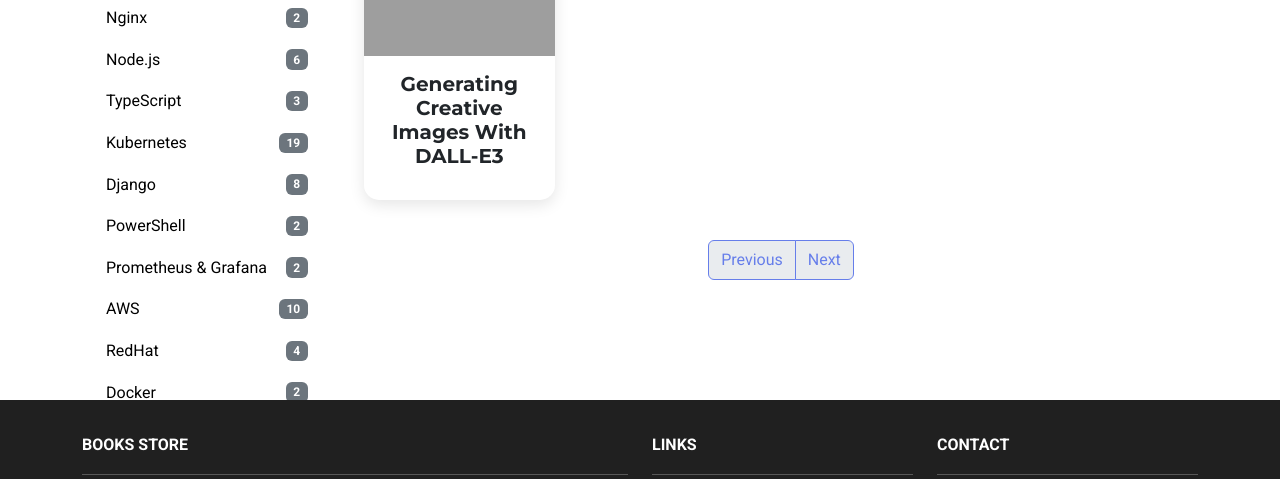
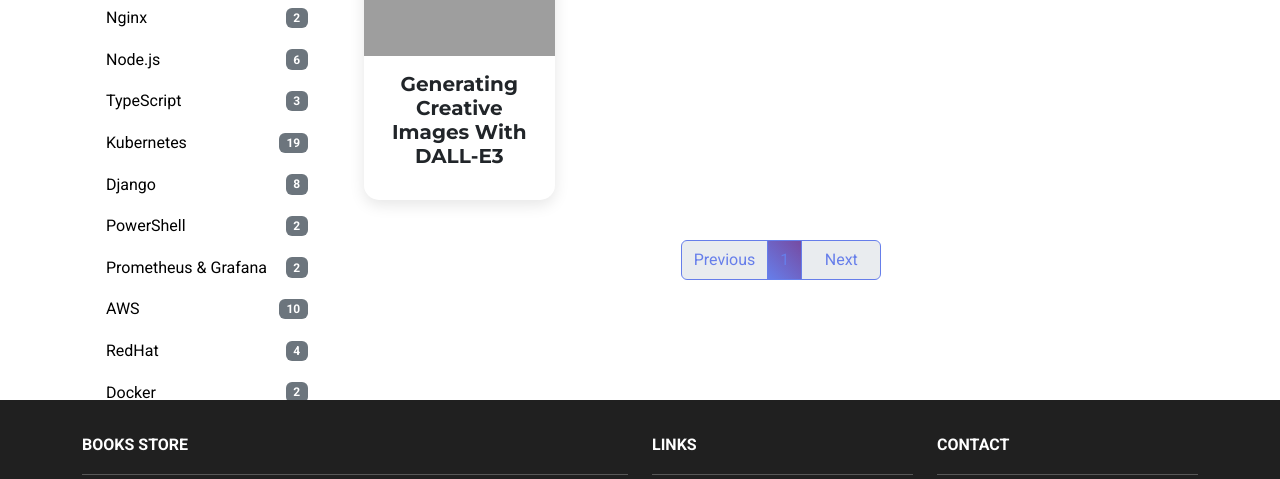
Before and after one commit to prabhu9652/Django-bookstack, a Django app: a page that uses books/templates/books/index.html in a window 1280 px wide. Shown: the part 675-1154 px from the top of the page. Run offline with Django 5.2, Linux system fonts and the light colour scheme; a user stored in the database is signed in; data comes from the database, SQL or seed files in the repository; some libraries are stand-ins or nearby versions; grey boxes are pictures that could not be loaded.

Commit message:
previous and next buttons are same in size

```diff
--- a/books/templates/books/index.html
+++ b/books/templates/books/index.html
@@ -113,6 +113,11 @@
   .pagination .page-item.active .page-link {
     background: linear-gradient(45deg, #667eea, #764ba2);
     border-color: #667eea;
+  }
+
+  .pagination-prev-next .page-link {
+    min-width: 80px;
+    text-align: center;
   }
 
   .search-form .btn {
@@ -257,53 +262,41 @@
       <nav aria-label="Book pagination" class="mt-4">
         <ul class="pagination justify-content-center">
           {% if template_data.books.has_previous %}
-          <li class="page-item">
+          <li class="page-item pagination-prev-next">
             <a class="page-link" href="?page={{ template_data.books.previous_page_number }}{% if template_data.search_term %}&search={{ template_data.search_term }}{% endif %}{% if template_data.category %}&category={{ template_data.category.slug }}{% endif %}">Previous</a>
           </li>
           {% else %}
-          <li class="page-item disabled">
+          <li class="page-item disabled pagination-prev-next">
             <span class="page-link">Previous</span>
           </li>
           {% endif %}
 
           {% with page_obj=template_data.books %}
           {% with paginator=page_obj.paginator %}
-          {% with page_range_size=5 %}
-
-          {% if paginator.num_pages > 1 %}
-            {% if page_obj.number > page_range_size|add:"-2" and page_obj.number < paginator.num_pages|add:"-1" %}
-              <li class="page-item">
-                <a class="page-link" href="?page=1{% if template_data.search_term %}&search={{ template_data.search_term }}{% endif %}{% if template_data.category %}&category={{ template_data.category.slug }}{% endif %}">1</a>
-              </li>
+          {% with current_page=page_obj.number num_pages=paginator.num_pages %}
+          {% for i in paginator.page_range %}
+            {% if i == 1 or i == num_pages or i >= current_page|add:"-2" and i <= current_page|add:"2" %}
+              {% if i == page_obj.number %}
+                <li class="page-item active"><span class="page-link">{{ i }}</span></li>
+              {% else %}
+                <li class="page-item"><a class="page-link" href="?page={{ i }}{% if template_data.search_term %}&search={{ template_data.search_term }}{% endif %}{% if template_data.category %}&category={{ template_data.category.slug }}{% endif %}">{{ i }}</a></li>
+              {% endif %}
+            {% elif forloop.counter == 2 and current_page > 4 %}
+              <li class="page-item disabled"><span class="page-link">...</span></li>
+            {% elif forloop.revcounter0 == 1 and current_page < num_pages|add:"-3" %}
               <li class="page-item disabled"><span class="page-link">...</span></li>
             {% endif %}
-
-            {% for i in paginator.page_range %}
-              {% if i > page_obj.number|add:"-3" and i < page_obj.number|add:"3" %}
-                <li class="page-item {% if page_obj.number == i %}active{% endif %}">
-                  <a class="page-link" href="?page={{ i }}{% if template_data.search_term %}&search={{ template_data.search_term }}{% endif %}{% if template_data.category %}&category={{ template_data.category.slug }}{% endif %}">{{ i }}</a>
-                </li>
-              {% endif %}
-            {% endfor %}
-
-            {% if page_obj.number < paginator.num_pages|add:"-2" and paginator.num_pages > page_range_size %}
-              <li class="page-item disabled"><span class="page-link">...</span></li>
-              <li class="page-item">
-                <a class="page-link" href="?page={{ paginator.num_pages }}{% if template_data.search_term %}&search={{ template_data.search_term }}{% endif %}{% if template_data.category %}&category={{ template_data.category.slug }}{% endif %}">{{ paginator.num_pages }}</a>
-              </li>
-            {% endif %}
-          {% endif %}
-
+          {% endfor %}
           {% endwith %}
           {% endwith %}
           {% endwith %}
 
           {% if template_data.books.has_next %}
-          <li class="page-item">
+          <li class="page-item pagination-prev-next">
             <a class="page-link" href="?page={{ template_data.books.next_page_number }}{% if template_data.search_term %}&search={{ template_data.search_term }}{% endif %}{% if template_data.category %}&category={{ template_data.category.slug }}{% endif %}">Next</a>
             </li>
           {% else %}
-          <li class="page-item disabled">
+          <li class="page-item disabled pagination-prev-next">
             <span class="page-link">Next</span>
           </li>
           {% endif %}
```
